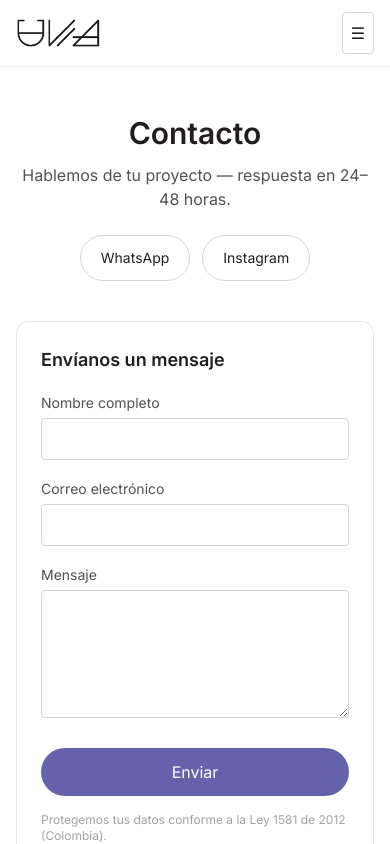
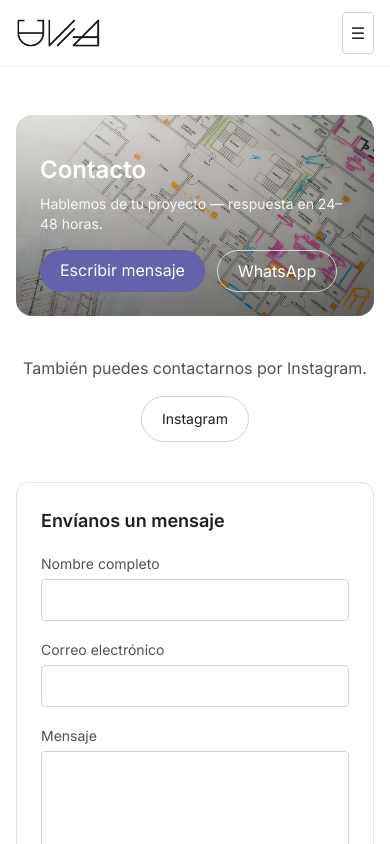
Before and after one commit to Kin9Zeus/UVAWebDL, a Next.js app: page /contacto in a window 390 px wide. Shown: the top 844 px of the page. Built offline with nearby package versions, Linux system fonts and the light colour scheme; no server answers.

Commit message:
Web Final estilos mejorados y humanizada

```diff
--- a/src/app/contacto/page.tsx
+++ b/src/app/contacto/page.tsx
@@ -1,5 +1,6 @@
 "use client";
 import { useState } from "react";
+import Image from "next/image";
 
 const WHATSAPP_URL = process.env.NEXT_PUBLIC_WHATSAPP_URL || "https://wa.me/";
 const INSTAGRAM_URL = process.env.NEXT_PUBLIC_INSTAGRAM_URL || "https://instagram.com/";
@@ -33,23 +34,30 @@ export default function ContactoPage() {
   return (
     <section>
       <div className="mx-auto max-w-7xl px-4 sm:px-6 lg:px-8 py-12">
-        <header className="text-center">
-          <h1 className="text-3xl sm:text-4xl font-semibold text-[var(--color-tertiary)]">Contacto</h1>
-          <p className="mt-3 text-neutral-600 max-w-2xl mx-auto">Hablemos de tu proyecto — respuesta en 24–48 horas.</p>
-          <div className="mt-6 flex flex-wrap items-center justify-center gap-3">
-            <a
-              href={WHATSAPP_URL}
-              target="_blank"
-              rel="noopener noreferrer"
-              className="inline-flex items-center gap-2 rounded-full border border-neutral-300 px-5 py-3 text-sm hover:bg-neutral-50 transition transform hover:scale-[1.01]"
-            >
-              WhatsApp
-            </a>
+        <div className="relative overflow-hidden rounded-2xl">
+          <div className="relative" style={{ aspectRatio: "16 / 9" }}>
+            <Image src="/Humanizar/Contacto1.jpg" alt="Contacto UVA" fill priority sizes="100vw" style={{ objectFit: "cover" }} />
+          </div>
+          <div className="absolute inset-0 bg-gradient-to-t from-black/50 via-black/25 to-transparent" />
+          <div className="absolute inset-0 flex items-end p-6 sm:p-10">
+            <div className="text-white max-w-2xl">
+              <h1 className="text-2xl sm:text-3xl lg:text-4xl font-semibold">Contacto</h1>
+              <p className="mt-2 text-sm sm:text-base opacity-90">Hablemos de tu proyecto — respuesta en 24–48 horas.</p>
+              <div className="mt-4 flex flex-wrap gap-3">
+                <a href="#form-contacto" className="rounded-full bg-[var(--color-secondary)] px-5 py-2 text-white">Escribir mensaje</a>
+                <a href={WHATSAPP_URL} target="_blank" rel="noopener noreferrer" className="rounded-full border border-white/70 px-5 py-2 text-white hover:bg-white/10">WhatsApp</a>
+              </div>
+            </div>
+          </div>
+        </div>
+        <header className="text-center mt-10">
+          <p className="text-neutral-600 max-w-2xl mx-auto">También puedes contactarnos por Instagram.</p>
+          <div className="mt-4 flex flex-wrap items-center justify-center gap-3">
             <a
               href={INSTAGRAM_URL}
               target="_blank"
               rel="noopener noreferrer"
-              className="inline-flex items-center gap-2 rounded-full border border-neutral-300 px-5 py-3 text-sm hover:bg-neutral-50 transition transform hover:scale-[1.01]"
+              className="inline-flex items-center gap-2 rounded-full border border-neutral-300 px-5 py-3 text-sm hover:bg-neutral-50 transition"
             >
               Instagram
             </a>
@@ -58,20 +66,20 @@ export default function ContactoPage() {
 
         <div className="mt-10 grid gap-8 lg:grid-cols-2">
           {/* Formulario */}
-          <form onSubmit={onSubmit} className="rounded-xl border border-neutral-200 p-6 bg-white/60">
+          <form id="form-contacto" onSubmit={onSubmit} className="rounded-xl border border-neutral-200 p-6 bg-white">
             <h2 className="text-lg font-semibold text-[var(--color-tertiary)]">Envíanos un mensaje</h2>
             <div className="mt-4 grid gap-4">
               <div>
                 <label className="text-sm text-neutral-600">Nombre completo</label>
-                <input name="nombre" value={form.nombre} onChange={onChange} className="mt-1 w-full rounded border border-neutral-300 px-3 py-2" />
+                <input name="nombre" value={form.nombre} onChange={onChange} className="mt-1 w-full rounded border border-neutral-300 px-3 py-2 focus:ring-2 focus:ring-[var(--color-secondary)] outline-none" />
               </div>
               <div>
                 <label className="text-sm text-neutral-600">Correo electrónico</label>
-                <input name="email" value={form.email} onChange={onChange} type="email" className="mt-1 w-full rounded border border-neutral-300 px-3 py-2" />
+                <input name="email" value={form.email} onChange={onChange} type="email" className="mt-1 w-full rounded border border-neutral-300 px-3 py-2 focus:ring-2 focus:ring-[var(--color-secondary)] outline-none" />
               </div>
               <div>
                 <label className="text-sm text-neutral-600">Mensaje</label>
-                <textarea name="mensaje" value={form.mensaje} onChange={onChange} className="mt-1 w-full rounded border border-neutral-300 px-3 py-2 h-32" />
+                <textarea name="mensaje" value={form.mensaje} onChange={onChange} className="mt-1 w-full rounded border border-neutral-300 px-3 py-2 h-32 focus:ring-2 focus:ring-[var(--color-secondary)] outline-none" />
               </div>
               {error && <p className="text-sm text-red-600">{error}</p>}
               {ok && <p className="text-sm text-green-600">Mensaje validado. Implementa el envío en el backend.</p>}
@@ -82,7 +90,7 @@ export default function ContactoPage() {
 
           {/* Mapa y info */}
           <aside>
-            <div className="rounded-xl border border-neutral-200 p-6 bg-white">
+            <div className="rounded-xl border border-neutral-200 p-6 bg-white transition hover:shadow-sm">
               <h2 className="text-lg font-semibold text-[var(--color-tertiary)]">Ubicación</h2>
               <p className="text-sm text-neutral-500 mt-1">Calle 14 #23-71, Oficina 501, Edificio Alturia, Pereira, Risaralda, Colombia</p>
               <iframe
--- a/src/app/servicios/page.tsx
+++ b/src/app/servicios/page.tsx
@@ -1,5 +1,6 @@
 "use client";
 import { useState } from "react";
+import Image from "next/image";
 import Input from "@/components/ui/input";
 import Button from "@/components/ui/button";
 
@@ -53,31 +54,49 @@ export default function ServiciosPage() {
   return (
     <section>
       <div className="mx-auto max-w-7xl px-4 sm:px-6 lg:px-8 py-12">
-        <header className="text-center">
-          <h1 className="text-2xl sm:text-3xl font-semibold text-[var(--color-tertiary)]">Servicios de Arquitectura</h1>
-          <p className="mt-2 text-neutral-600 max-w-2xl mx-auto">Selecciona un servicio y cuéntanos tu idea. Te contactaremos para una propuesta a medida.</p>
+        <div className="relative overflow-hidden rounded-2xl">
+          <div className="relative" style={{ aspectRatio: "16 / 9" }}>
+            <Image src="/Humanizar/Srv.jpg" alt="Servicios UVA" fill priority sizes="100vw" style={{ objectFit: "cover" }} />
+          </div>
+          <div className="absolute inset-0 bg-gradient-to-t from-black/50 via-black/25 to-transparent" />
+          <div className="absolute inset-0 flex items-end p-6 sm:p-10">
+            <div className="text-white max-w-2xl">
+              <h1 className="text-2xl sm:text-3xl lg:text-4xl font-semibold">Servicios UVA</h1>
+              <p className="mt-2 text-sm sm:text-base opacity-90">Diseño arquitectónico, urbano e interior. Consultoría y construcción con excelencia.</p>
+              <div className="mt-4 flex flex-wrap gap-3">
+                <a href="#contacto" className="rounded-full bg-[var(--color-secondary)] px-5 py-2 text-white">Solicitar propuesta</a>
+                <a href="/proyectos" className="rounded-full border border-white/70 px-5 py-2 text-white hover:bg-white/10">Ver proyectos</a>
+              </div>
+            </div>
+          </div>
+        </div>
+        <header className="text-center mt-10">
+          <p className="text-neutral-600 max-w-2xl mx-auto">Selecciona un servicio y cuéntanos tu idea. Te contactaremos para una propuesta a medida.</p>
         </header>
 
         <div className="mt-10 grid gap-6 lg:grid-cols-2">
           {/* Selección de servicios */}
           <div>
-            <div className="grid gap-6 sm:grid-cols-2">
+            <p className="text-lg font-semibold text-[var(--color-tertiary)]">Paso 1: Elige el servicio que necesitas.</p>
+            <div className="mt-3 grid gap-6 sm:grid-cols-2">
               {SERVICES.map((s) => (
                 <button
                   key={s.id}
                   onClick={() => setSelected(s.id)}
-                  className={`text-left rounded-2xl border p-6 transition hover:shadow-sm ${selected===s.id?"border-[var(--color-secondary)] ring-2 ring-[var(--color-secondary)]":"border-neutral-200"}`}
+                  className={`group text-left rounded-2xl border p-6 bg-white transition hover:shadow-md hover:-translate-y-0.5 ${selected===s.id?"border-[var(--color-secondary)] ring-2 ring-[var(--color-secondary)]":"border-neutral-200"}`}
                 >
-                  <h3 className="font-semibold text-[var(--color-tertiary)]">{s.name}</h3>
+                  <div className="flex items-center gap-3">
+                    <span className="inline-flex h-8 w-8 items-center justify-center rounded-full bg-[var(--color-secondary)]/10 text-[var(--color-secondary)]">★</span>
+                    <h3 className="font-semibold text-[var(--color-tertiary)]">{s.name}</h3>
+                  </div>
                   <p className="mt-2 text-sm text-neutral-600">{s.desc}</p>
                 </button>
               ))}
             </div>
-            <p className="mt-3 text-xs text-neutral-500">Paso 1: Elige el servicio que necesitas.</p>
           </div>
 
           {/* Formulario de contacto */}
-          <div className="rounded-2xl border border-neutral-200 p-6 bg-white">
+          <div id="contacto" className="rounded-2xl border border-neutral-200 p-6 bg-white">
             <h2 className="text-lg font-semibold text-[var(--color-tertiary)]">Paso 2: Cuéntanos sobre tu proyecto</h2>
             <form onSubmit={onSubmit} className="mt-4 grid gap-4">
               <div className="grid gap-4 sm:grid-cols-2">
```
Also changed, not shown: public/Humanizar/Contacto1.jpg (added), public/Humanizar/Srv.jpg (added).
